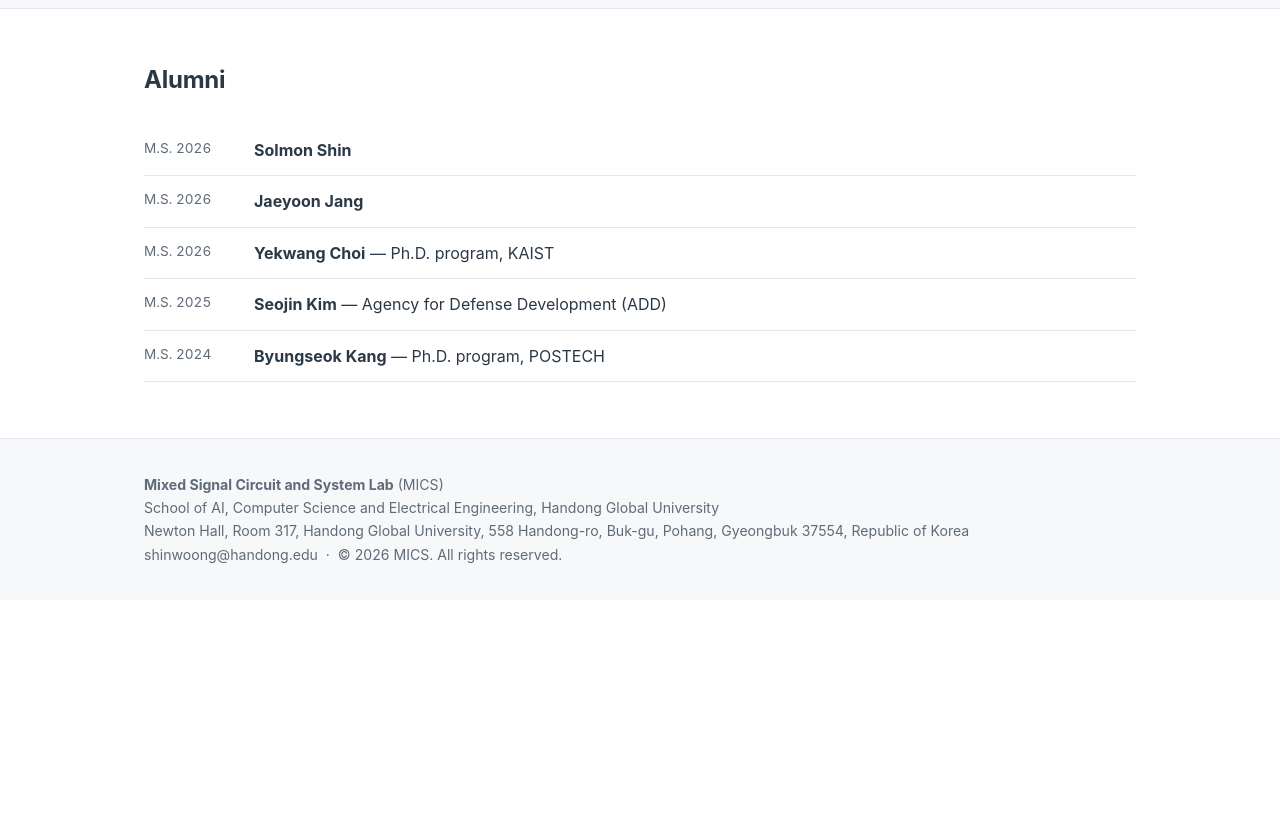
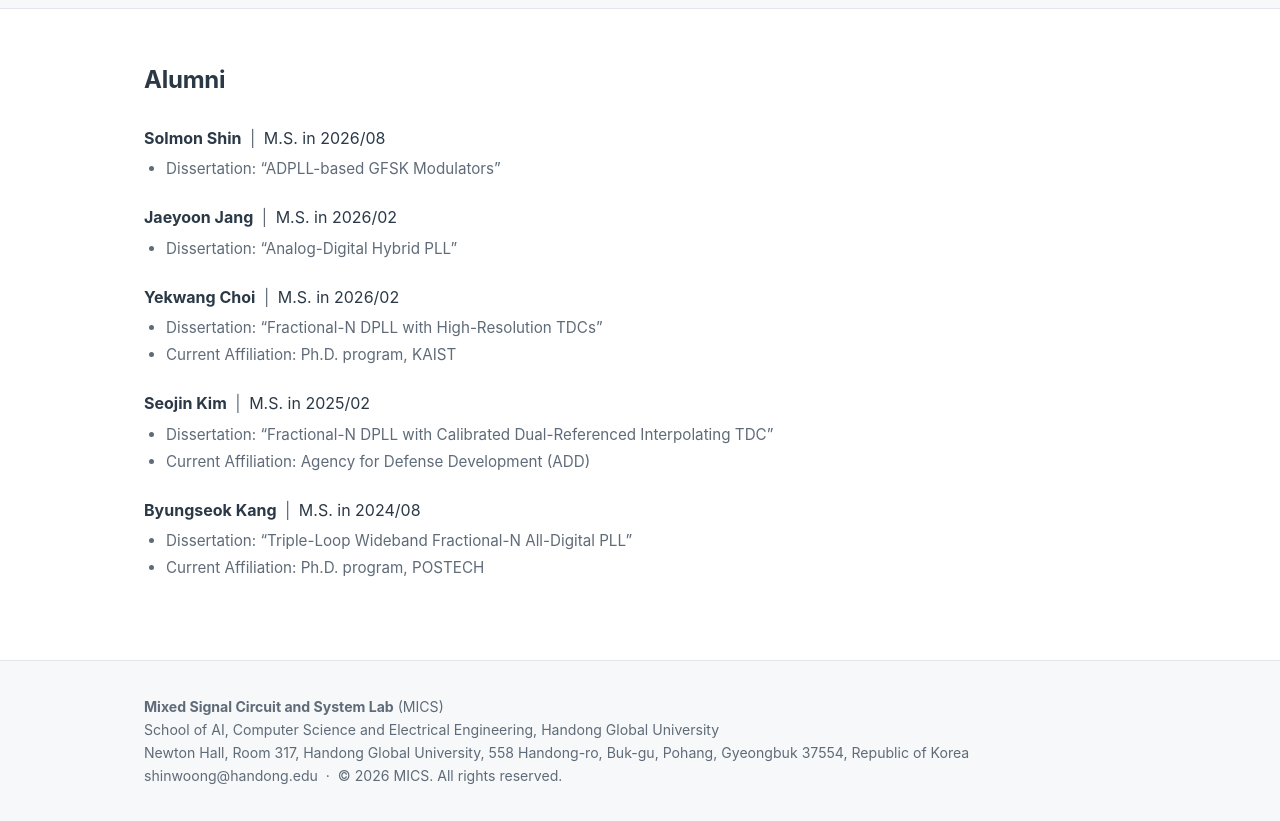
Before and after one commit to mics-handong/mics-handong.github.io, a plain HTML site: page members.html in a window 1280 px wide. Shown: the part 1020-1841 px from the top of the page. Before the commit the page ends 1620 px from the top, so only its background shows below. Drawn offline with Linux system fonts and the light colour scheme.

Commit message:
Show alumni with graduation date, dissertation, and affiliation
Co-Authored-By: Claude Opus 5.5 <noreply@anthropic.com>

```diff
--- a/assets/css/style.css
+++ b/assets/css/style.css
@@ -107,6 +107,12 @@ section.alt { background: var(--bg-alt); border-block: 1px solid var(--line); }
 @media (max-width: 640px) { .pi { grid-template-columns: 1fr; } }
 .grid.students { grid-template-columns: repeat(auto-fill, 200px); }   /* same size as the PI photo */
 
+/* ---------- alumni ---------- */
+.alum { margin-bottom: 22px; }
+.alum .sep { color: var(--ink-muted); margin: 0 4px; }
+.alum ul { margin: 4px 0 0; padding-left: 22px; color: var(--ink-muted); font-size: .95rem; }
+.alum li { padding: 1px 0; }
+
 /* ---------- publications ---------- */
 .pub-year {
   font-size: .8rem; font-weight: 700; letter-spacing: .08em; color: var(--accent);
--- a/assets/js/render.js
+++ b/assets/js/render.js
@@ -107,9 +107,14 @@ function renderMembers(id) {
 }
 
 function renderAlumni(id) {
-  put(id, `<ul>${ALUMNI.map(a => `
-    <li><span class="date">${fmt(a.degree)}</span>
-        <span><strong>${fmt(a.name)}</strong>${a.now ? ` &mdash; ${fmt(a.now)}` : ""}</span></li>`).join("")}</ul>`);
+  put(id, ALUMNI.map(a => `
+    <div class="alum">
+      <div><strong>${fmt(a.name)}</strong> <span class="sep">|</span> ${fmt(a.degree)} in ${fmt(a.date)}</div>
+      <ul>
+        ${a.thesis ? `<li>Dissertation: &ldquo;${fmt(a.thesis)}&rdquo;</li>` : ""}
+        ${a.now ? `<li>Current Affiliation: ${fmt(a.now)}</li>` : ""}
+      </ul>
+    </div>`).join(""));
 }
 
 /* ---------- publications ---------- */
--- a/data/members.js
+++ b/data/members.js
@@ -22,9 +22,15 @@ const MEMBERS = [
 ];
 
 const ALUMNI = [
-  { name: "Solmon Shin",   degree: "M.S. 2026", now: "" },
-  { name: "Jaeyoon Jang",  degree: "M.S. 2026", now: "" },
-  { name: "Yekwang Choi",  degree: "M.S. 2026", now: "Ph.D. program, KAIST" },
-  { name: "Seojin Kim",    degree: "M.S. 2025", now: "Agency for Defense Development (ADD)" },
-  { name: "Byungseok Kang",degree: "M.S. 2024", now: "Ph.D. program, POSTECH" }
+  /* newest first. thesis / now: leave "" to hide that line */
+  { name: "Solmon Shin",    degree: "M.S.", date: "2026/08",
+    thesis: "ADPLL-based GFSK Modulators", now: "" },
+  { name: "Jaeyoon Jang",   degree: "M.S.", date: "2026/02",
+    thesis: "Analog-Digital Hybrid PLL", now: "" },
+  { name: "Yekwang Choi",   degree: "M.S.", date: "2026/02",
+    thesis: "Fractional-N DPLL with High-Resolution TDCs", now: "Ph.D. program, KAIST" },
+  { name: "Seojin Kim",     degree: "M.S.", date: "2025/02",
+    thesis: "Fractional-N DPLL with Calibrated Dual-Referenced Interpolating TDC", now: "Agency for Defense Development (ADD)" },
+  { name: "Byungseok Kang", degree: "M.S.", date: "2024/08",
+    thesis: "Triple-Loop Wideband Fractional-N All-Digital PLL", now: "Ph.D. program, POSTECH" }
 ];
--- a/members.html
+++ b/members.html
@@ -44,7 +44,7 @@
 <section>
   <div class="wrap">
     <div class="section-head"><h2>Alumni</h2></div>
-    <div class="news" id="alumni"></div>
+    <div class="alumni" id="alumni"></div>
   </div>
 </section>
 <footer class="site-footer" id="footer"></footer>
```
Also changed, not shown: 1 other file.
